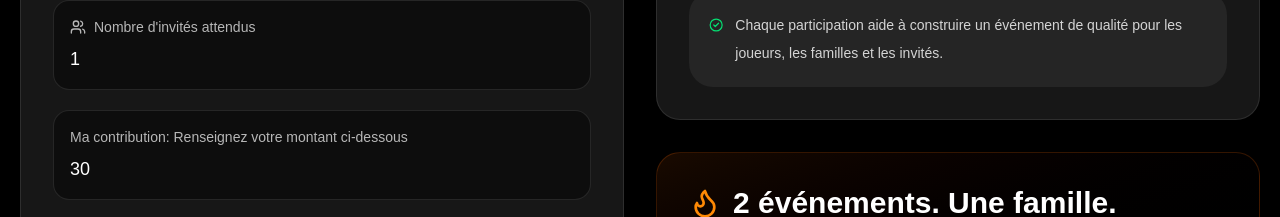
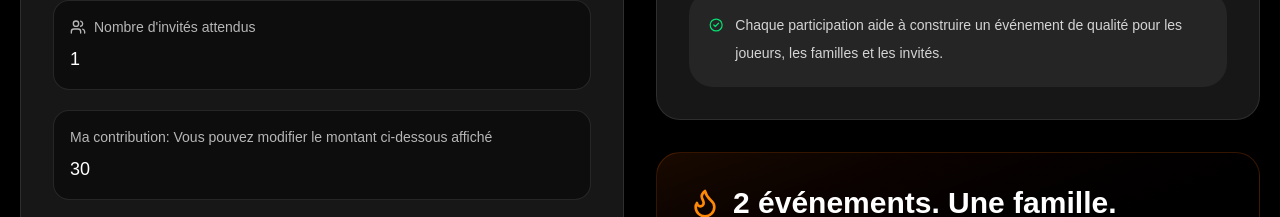
Before and after one commit to elokawilly/deuxzero-event, a Next.js app: page / in a window 1280 px wide. Shown: the part 980-1197 px from the top of the page. Built offline with nearby package versions, Linux system fonts and the light colour scheme.

Commit message:
Modification libelle invites

```diff
--- a/app/page.tsx
+++ b/app/page.tsx
@@ -170,7 +170,7 @@ Paiement effectué via PayPal 👊🏾`
 </div>
 <div className="rounded-2xl border border-white/10 bg-black/40 p-4">
   <label className="mb-2 flex items-center gap-2 text-sm text-white/70">
-    Ma contribution: Renseignez votre montant ci-dessous
+    Ma contribution: Vous pouvez modifier le montant ci-dessous affiché
   </label>
 
   <input
```
